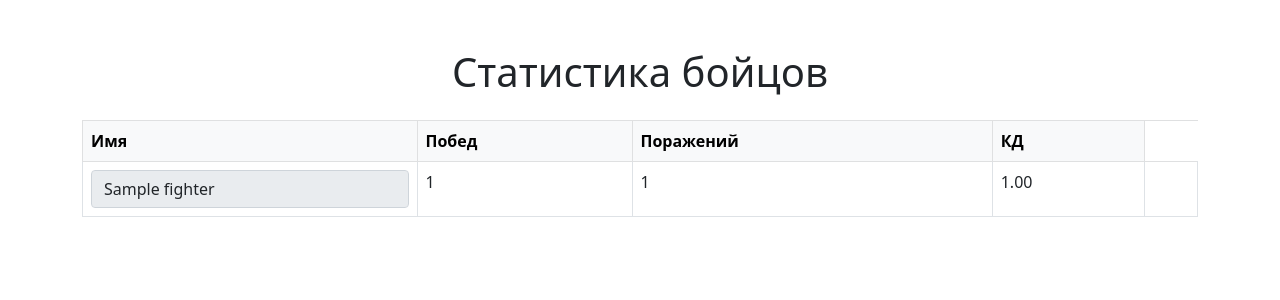
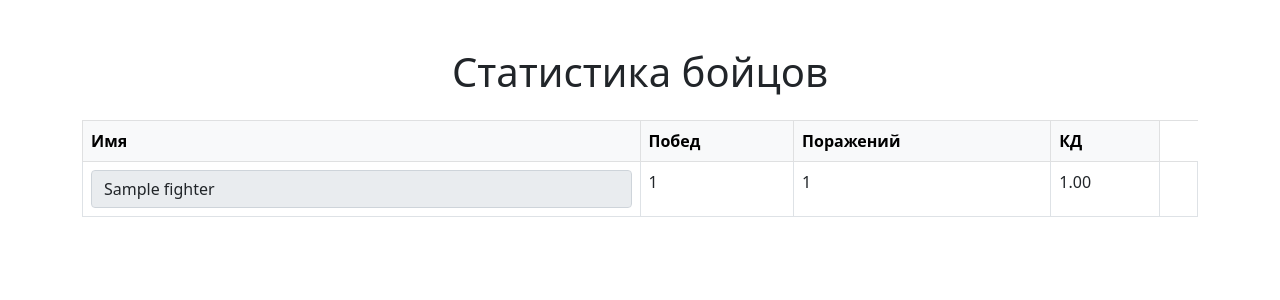
Before and after one commit to litowskiy/fighters_sql, a Flask app: page /main in a window 1280 px wide. Shown: the part 56-356 px from the top of the page. Run offline with Flask 3, Linux system fonts and the light colour scheme; tables that the repository leaves empty hold one stand-in row (values such as "Sample post").

Commit message:
Update main_sql.html

```diff
--- a/templates/main_sql.html
+++ b/templates/main_sql.html
@@ -19,7 +19,7 @@
             <table class="table table-hover table-bordered">
                 <thead class="table-light">
                 <tr>
-                    <th style="width: 30%;">Имя</th>
+                    <th style="width: 50%;">Имя</th>
                     <th>Побед</th>
                     <th>Поражений</th>
                     <th>КД</th>
```
